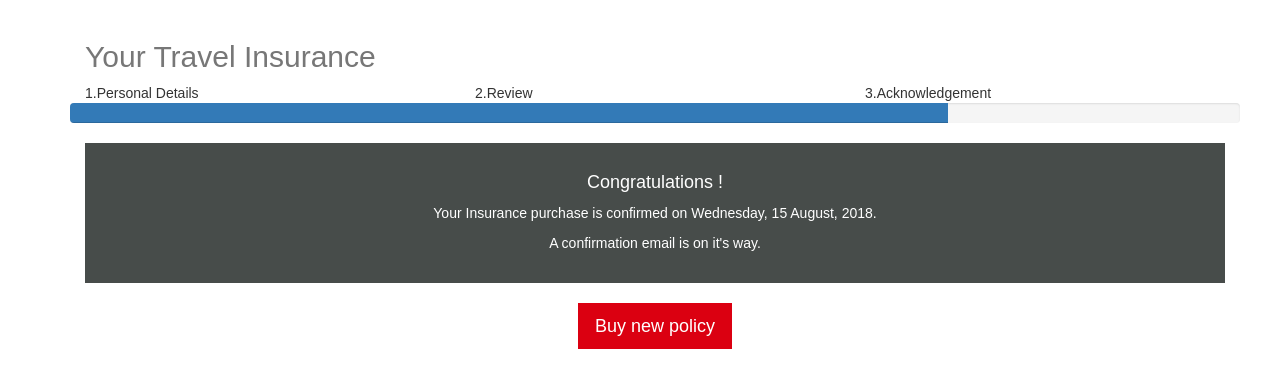
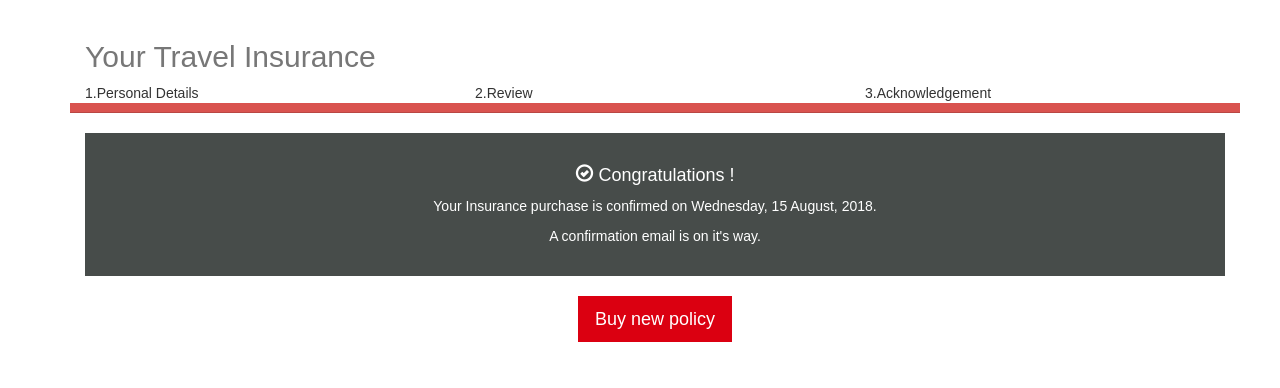
Before and after one commit to kashinathc123/InsuranceDemo, a React (Create React App) app: page /acknowledgement in a window 1280 px wide. Shown: the top 388 px of the page. Built offline with nearby package versions, Linux system fonts and the light colour scheme.

Commit message:
glyphicon added to the acknoldgement component

```diff
--- a/src/App.js
+++ b/src/App.js
@@ -14,7 +14,7 @@ class App extends Component {
     var Row = ReactBootstrap.Row;
     var Col = ReactBootstrap.Col;
     var ProgressBar = ReactBootstrap.ProgressBar;
-    var now = 75;
+    var now = 100;
 
        return (
       <div className="App">
@@ -42,7 +42,7 @@ class App extends Component {
     </Row>
     <Row>
       <Col className="progressbar" sm={12} md={12} lg={12}>
-        <ProgressBar now={now} />
+        <ProgressBar bsStyle="danger" now={now} />
       </Col>
   </Row>
 
--- a/src/acknowledgement.js
+++ b/src/acknowledgement.js
@@ -21,7 +21,7 @@ class Acknowledgement extends Component{
         var Grid = ReactBootstrap.Grid;
         var Row = ReactBootstrap.Row;
         var Col = ReactBootstrap.Col;
-
+        var Glyphicon = ReactBootstrap.Glyphicon;
 
 
 
@@ -32,7 +32,7 @@ class Acknowledgement extends Component{
                      <Row>
                         <Col sm={12} md={12} lg={12}>
                         <div className="ack-main">
-                            <h4>Congratulations !</h4>
+                            <h4><Glyphicon glyph="glyphicon glyphicon-ok-circle" /> Congratulations !</h4>
                             <div className='date'>
                                <p>Your Insurance purchase is confirmed on {dateFormat(this.state.date, "dddd, dd mmmm, yyyy")}.</p>
                                <p>A confirmation email is on it's way.</p>
--- a/src/contact-details.js
+++ b/src/contact-details.js
@@ -56,7 +56,7 @@ class ContactDetails extends Component{
         var edit = this.props.edit;
         var editButton;
         if(edit){
-            editButton = <a bsstyle="primary" onClick={this.handleShow}><Glyphicon glyph="pencil" /> edit </a>
+            editButton = <a bsstyle="primary" className="edit-button" onClick={this.handleShow}><Glyphicon glyph="pencil" /> edit </a>
         } else {
             editButton = null;
         }
--- a/src/contact.js
+++ b/src/contact.js
@@ -24,6 +24,7 @@ class Contact extends Component{
     var Col = ReactBootstrap.Col;
     var Button = ReactBootstrap.Button;
     var editBtn = false;
+
         return(
             <div>
                 <Grid>
--- a/src/index.css
+++ b/src/index.css
@@ -37,3 +37,10 @@ body {
 .edit-button{
   margin-top: 15px;
 }
+.progress{
+  height: 10px;
+  border-radius: 0px;
+}
+.edit-button{
+  cursor: pointer;
+}
```
